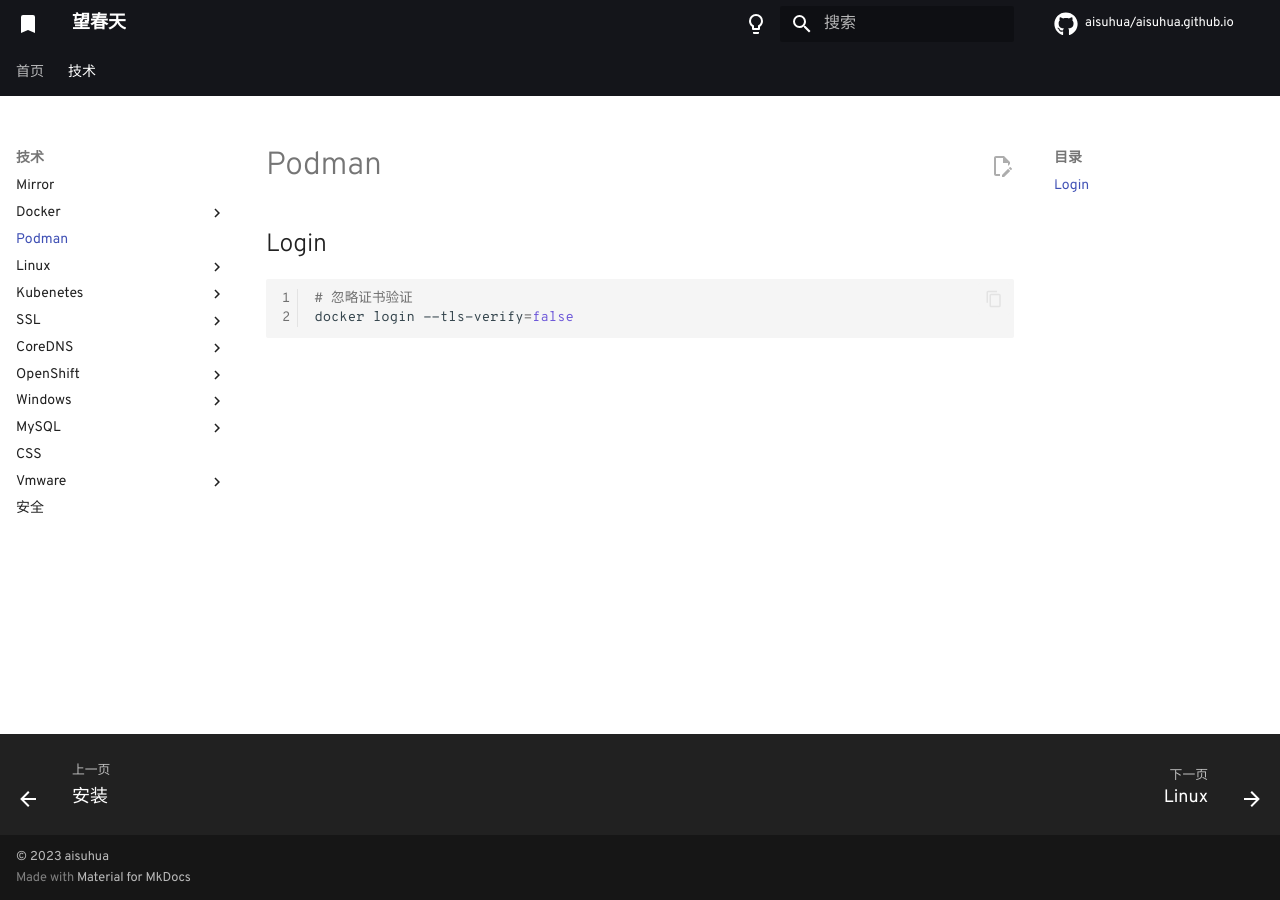
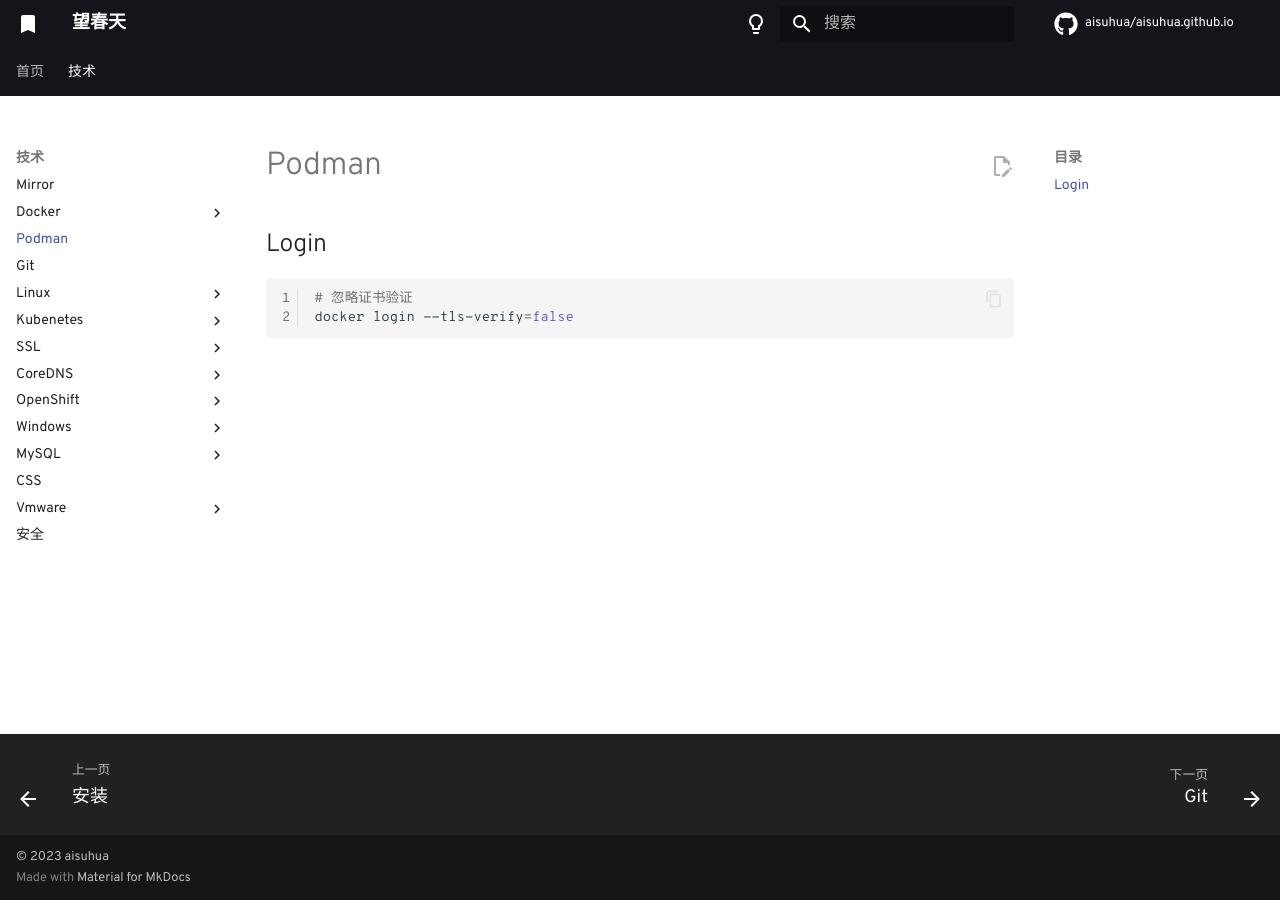
Before and after one commit to aisuhua/aisuhua.github.io, an MkDocs documentation site: the page built from docs/podman/index.md, in a window 1280 px wide. Built offline with MkDocs 1.6.1 and Material for MkDocs 9.7.7, drawn with Linux system fonts in a browser that asks for light colours; comment, search, counter and statistics services are not loaded.

Commit message:
.mkdocs.yml.swp .index.md.swp index.md

```diff
--- a/mkdocs.yml
+++ b/mkdocs.yml
@@ -120,6 +120,8 @@
       - 安装: docker/install.md
     - Podman:
       - Podman: podman/index.md
+    - Git:
+      - Git: git/index.md
     - Linux:
       - Linux: linux/index.md
       - SSH: linux/ssh.md
```
Also changed, not shown: 1 other file.
